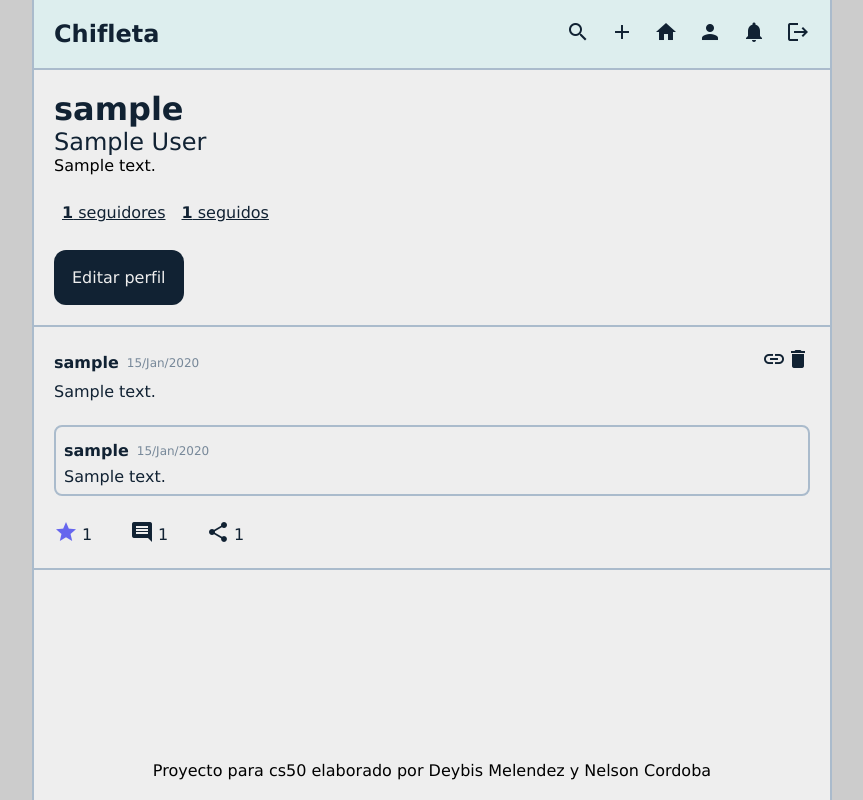
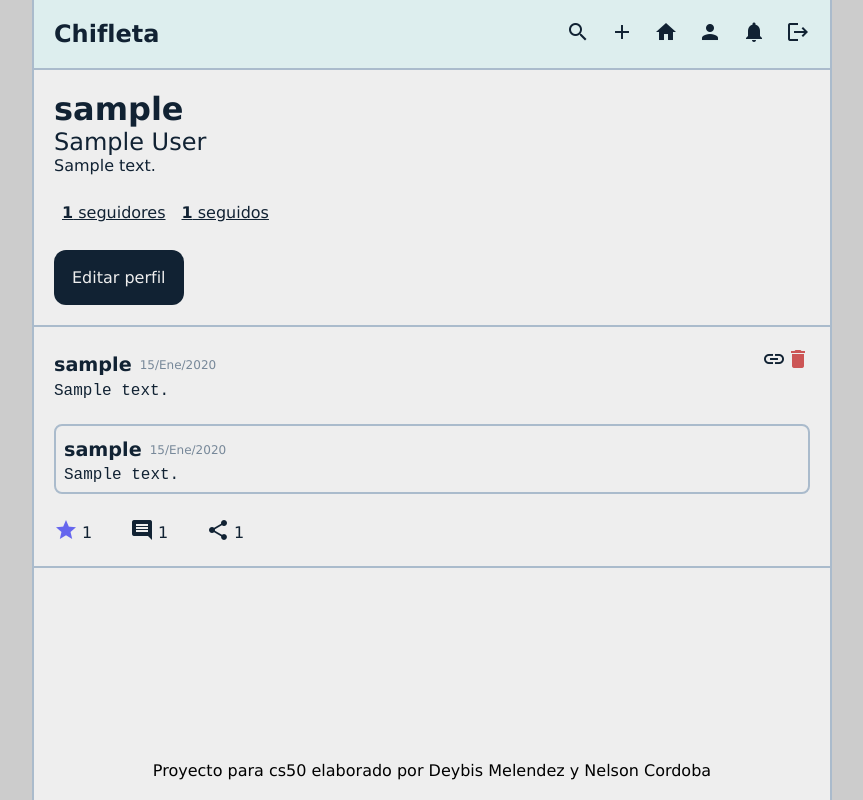
Before and after one commit to DeybisMelendez/chifleta, a Django app: a page that uses templates/includes/post.html in a window 1280 px wide. Shown: the whole page, without its empty margins (208-1071 px from the left). Run offline with Django 5.2, Linux system fonts and the light colour scheme; a user stored in the database is signed in; tables that the repository leaves empty hold one stand-in row (values such as "Sample post"); data that the repository does not hold is empty; some libraries are stand-ins or nearby versions.

Commit message:
Pequeños BUG arreglados

```diff
--- a/chifleta/settings.py
+++ b/chifleta/settings.py
@@ -116,9 +116,9 @@ AUTH_PASSWORD_VALIDATORS = [
 # Internationalization
 # https://docs.djangoproject.com/en/5.1/topics/i18n/
 
-LANGUAGE_CODE = 'en-us'
+LANGUAGE_CODE = 'es'
 
-TIME_ZONE = 'UTC'
+TIME_ZONE = 'America/Managua'
 
 USE_I18N = True
 
--- a/static/css/base.css
+++ b/static/css/base.css
@@ -13,7 +13,7 @@
   --footer-background-color: light-dark(#dee, #334);
   --background-color: light-dark(#eee, #333);
   --background-hover-color:light-dark( #ddd, #222);
-  --primary-color: #66e;
+  --primary-color: light-dark(#66e,#55e);
   --secondary-color: #19e;
   --error-color: #c55;
   --alert-color: #c55;
--- a/static/css/form.css
+++ b/static/css/form.css
@@ -31,6 +31,7 @@
   border: 1px solid var(--text-secondary-color);
   transition: var(--transition-base);
   color: var(--text-color);
+  font-family: 'Courier New', Courier, monospace;
 }
 .form__submit {
   width: 100%;
--- a/static/css/posts.css
+++ b/static/css/posts.css
@@ -56,9 +56,10 @@
 }
 .post__title {
   display: flex;
+  align-items: center;
 }
 .post__user {
-  font-size: 1rem;
+  font-size: 1.2rem;
   color: var(--text-color);
   text-decoration: none;
   font-weight: 800;
@@ -77,6 +78,7 @@
 .post__content {
   overflow-wrap: break-word;
   text-wrap: balance;
+  font-family: 'Courier New', Courier, monospace;
 }
 .post__stats {
   display: flex;
@@ -93,6 +95,9 @@
 }
 .post_button--like {
   color: var(--primary-color);
+}
+.post__delete {
+  color: var(--error-color);
 }
 
 .post__button:hover,
--- a/static/css/user.css
+++ b/static/css/user.css
@@ -13,6 +13,9 @@
 .user__fullname {
   font-size: 1.5rem;
   font-weight: 400;
+}
+.user__bio {
+  color: var(--text-color);
 }
 .user__followers {
   display: flex;
--- a/templates/includes/post.html
+++ b/templates/includes/post.html
@@ -22,7 +22,7 @@
         </button>
         {% if post.profile.user == request.user %}
         <a class="post__button" href="{% url 'delete_post' post.id %}" @click.stop="">
-          <i class="material-icons">delete</i>
+          <i class="material-icons post__delete">delete</i>
         </a>
         {% endif %}
       </div>
--- a/templates/search.html
+++ b/templates/search.html
@@ -42,7 +42,9 @@
         </p>
         <a href="{% url 'user' profile.user %}" class="profile__user">{{profile.user.username}}</a>
         <p class="profile__name">{{profile.user.first_name}} {{profile.user.last_name}}</p>
+        {%if profile.bio%}
         <p class="profile__bio">{{profile.bio}}</p>
+        {%endif%}
       </div>
     {% endfor %}
   </section>
```
Also changed, not shown: static/css/notifications.css (+13 -0 lines), templates/notifications.html (+5 -5 lines).
